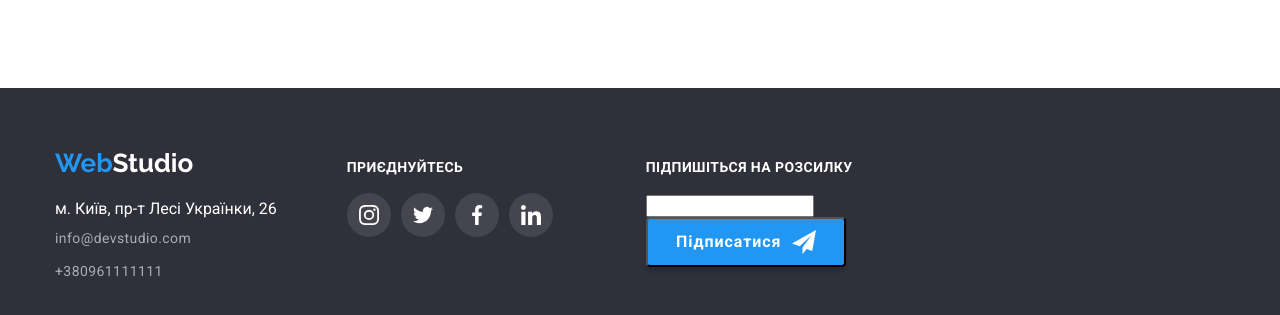
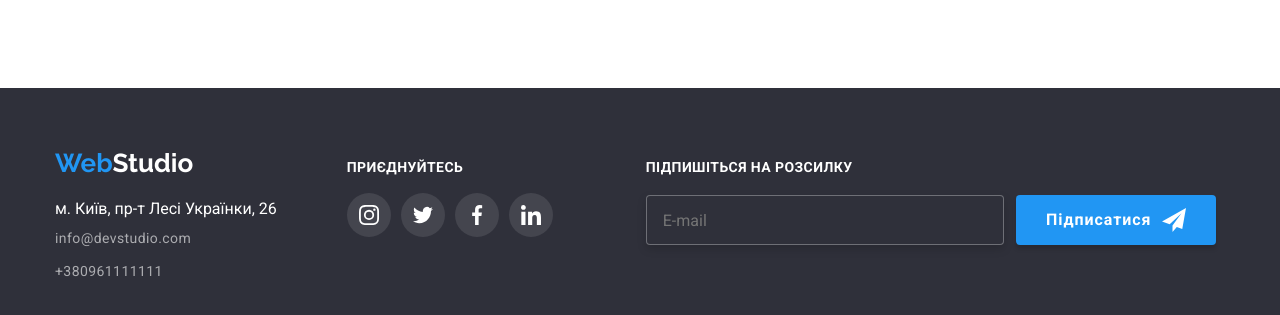
Before and after one commit to Leximuzz/Leximuzz-goit-markup-hw-06, a plain HTML site: page index.html in a window 1280 px wide. Shown: the part 2587-2902 px from the top of the page. Drawn offline with nearby package versions, Linux system fonts and the light colour scheme.

Commit message:
subscribe block

```diff
--- a/css/styles.css
+++ b/css/styles.css
@@ -661,11 +661,10 @@ li {
 }
 
         .subsribe-form {
-  display: block;
-  margin-left: 93px;
+          display: flex;
+          flex-direction: column;
+
           justify-content: center;
-  align-items: center;
-
         }
 
         .subscribe-lable {
@@ -674,15 +673,31 @@ li {
           line-height: 16px;
           letter-spacing: 0.03em;
           text-transform: uppercase;
-  padding-right: 12px;
+          margin-right: 12px;
+          margin-bottom: 20px;
           color: var(--white-color);
-
         }
-
+        .form-flex{
+          display: flex;
+          width: 570px;
+          height: 86px;
+          margin-left: 93px;
+          align-items: flex-end;
+        }
+        .input-form-style{
+          width: 358px;
+          height: 50px;
+          border-radius: 4px;
+          padding-left: 16px;
+          background: var(--section-dark-bg);
+          border: 1px solid rgba(255, 255, 255, 0.3);
+          filter: drop-shadow(0px 4px 4px rgba(0, 0, 0, 0.15));
+          color: rgba(255, 255, 255, 0.6);
+        }
         .subscribe-icon {
           width: 24px;
           height: 24px;
-
+          margin-left: 10px;
         }
 
         .subscribe-text {
@@ -690,27 +705,29 @@ li {
         }
 
         .subsribe-button {
+          display: flex;
+            justify-content: center;
+            align-items: center;
           width: 200px;
           height: 50px;
           font-weight: 700;
           font-size: 16px;
           line-height: 1.88px;
 
-  display: flex;
-  align-items: center;
-  justify-content: center;
           letter-spacing: 0.06em;
+          cursor: pointer;
 
+          margin-left: 12px;
           background-color: var(--main-blue-color);
           box-shadow: 0px 4px 4px rgba(0, 0, 0, 0.15);
           border-radius: 4px;
+          border: none;
           color: var(--white-color);
           fill: var(--white-color);
-  gap: 10px;
+
         }
 
 /*_______________________________________page-portfolio*/
-
 
 .portfolio-section {
   padding-top: 94px;
--- a/index.html
+++ b/index.html
@@ -351,23 +351,34 @@
         </ul>
       </div>
 
+
+
+                  <form  class="js-speaker-form form-flex" name="subscribe_form" autocomplete="on" novalidate>
                   <div class="subsribe-form">
-                        <form  name="signup_form" autocomplete="on" novalidate>
-                          <label class="subscribe-lable">
-                            <p class="subscribe-text">Підпишіться на розсилку</p>
-                            <input type="email" name="email" />
-                          </label>
+                    <label for="subscribe-form" class="subscribe-lable">Підпишіться на розсилку</label>
+                  <input id="subscribe-form" class="input-form-style" type="email" name="email" placeholder="E-mail" />
+                </div>
                 <button class="subsribe-button" type="submit">
                   Підписатися
                   <svg class="subscribe-icon">
                     <use href="./images/icons.svg#icon-send" width="24" height="24"></use>
                   </svg></button>
                 </form>
-                      </div>
-
-    </div>
   </footer>
             <script src="./js/modal.js"></script>
+              <script>
+                (() => {
+                  document
+                    .querySelector('.js-speaker-form')
+                    .addEventListener('submit', e => {
+                      e.preventDefault();
+
+                      new FormData(e.currentTarget).forEach((value, name) =>
+                        console.log(`${name}: ${value}`),
+                      );
+                    });
+                })();
+              </script>
 </body>
 
 </html>
```
Lines whose indentation alone changed are shown as unchanged.
